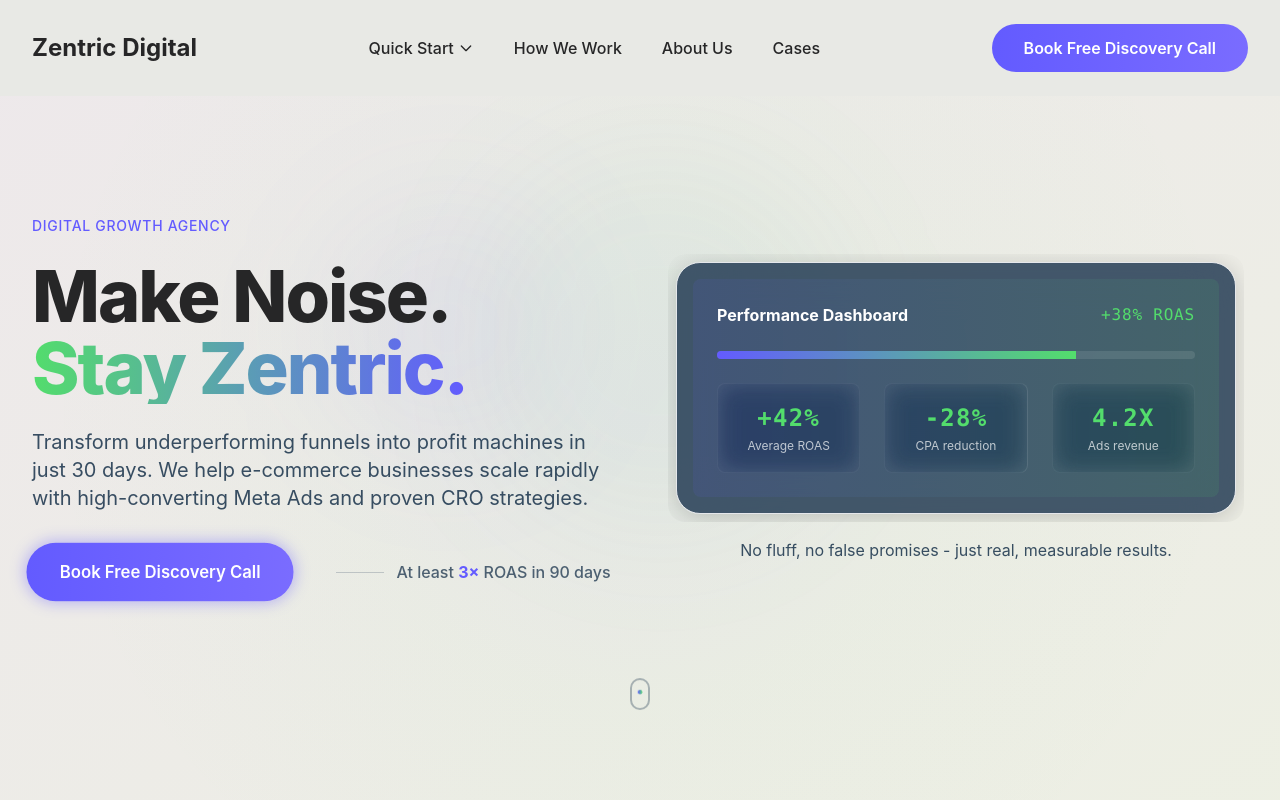
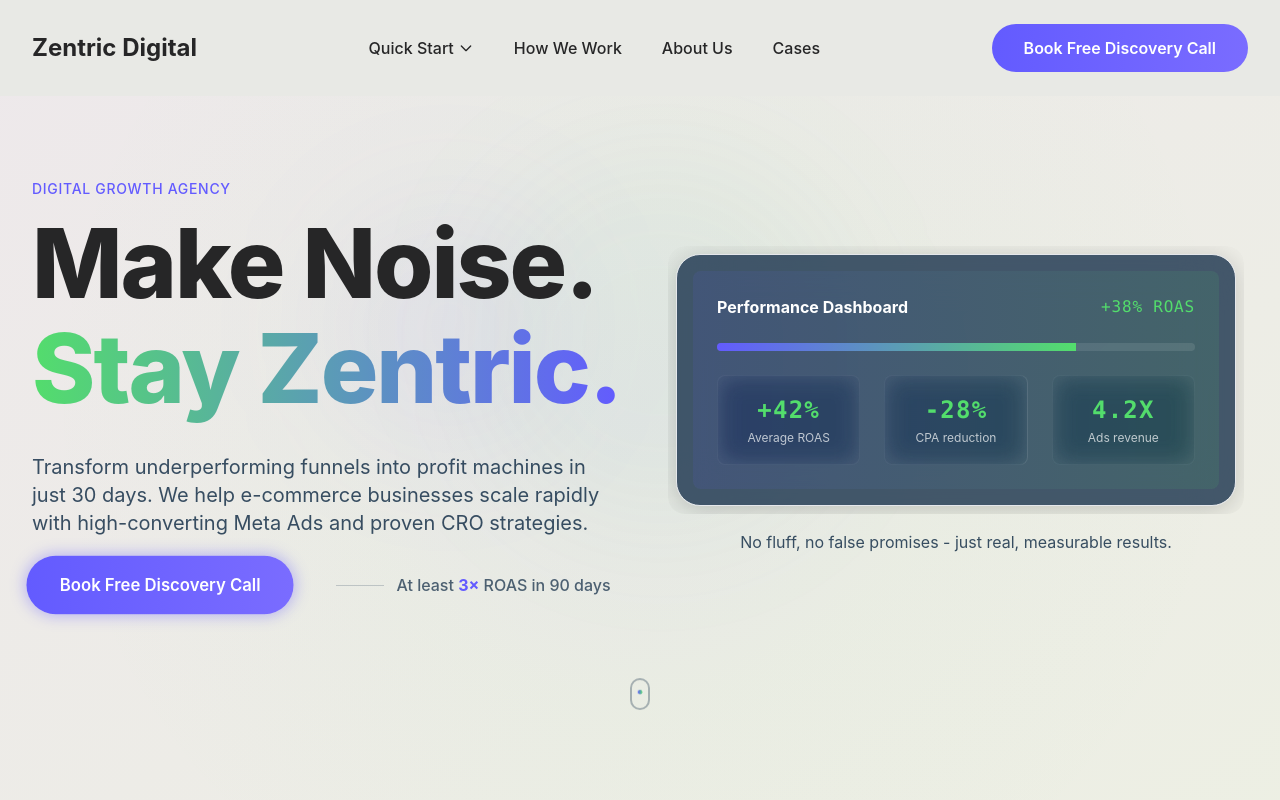
Before and after one commit to datagekko/zentric-digital, a Next.js app: page / in a window 1280 px wide. Shown: the top 800 px of the page. Built offline with nearby package versions, Linux system fonts and the light colour scheme; grey boxes are pictures that could not be loaded.

Commit message:
Enhance hero section: Fix descender cutoff, increase headline size, improve spacing

```diff
--- a/app/components/sections/HeroSection.tsx
+++ b/app/components/sections/HeroSection.tsx
@@ -206,11 +206,11 @@ const HeroSection = () => {
   const revealText = {
     hidden: {
       opacity: 0,
-      clipPath: "inset(0 100% 0 0)"
+      y: 20
     },
     visible: {
       opacity: 1,
-      clipPath: "inset(0 0 0 0)",
+      y: 0,
       transition: {
         duration: 0.8,
         ease: [0.16, 1, 0.3, 1],
@@ -363,8 +363,8 @@ const HeroSection = () => {
   return (
     <section
       ref={mergedRef}
-      className="h-screen flex flex-col justify-between bg-nordic-ivory relative overflow-hidden"
-      style={bgStyle}
+      className="min-h-screen h-auto flex flex-col justify-between bg-nordic-ivory relative"
+      style={{ ...bgStyle, overflow: 'visible' }}
     >
       {/* Static background gradient */}
       <div className="absolute inset-0 bg-gradient-to-br from-iris-purple/5 to-mint-green/5 z-0" />
@@ -599,30 +599,43 @@ const HeroSection = () => {
       </AnimatePresence>
 
       <motion.div
-        className="container mx-auto px-6 md:px-8 pt-12 md:pt-20 pb-4 z-10 text-center md:text-left max-w-7xl flex-1 flex flex-col justify-center"
+        className="container mx-auto px-6 md:px-8 pt-8 md:pt-16 pb-4 z-10 text-center md:text-left max-w-7xl flex-1 flex flex-col justify-center"
         variants={container}
         initial="hidden"
         animate={inView ? "visible" : "hidden"}
+        style={{ overflow: 'visible', clipPath: 'none' }}
       >
         {/* Grid layout for desktop, stack for mobile */}
-        <div className="grid grid-cols-1 lg:grid-cols-2 gap-4 md:gap-6 lg:gap-12 items-center">
+        <div className="grid grid-cols-1 lg:grid-cols-2 gap-4 md:gap-6 lg:gap-12 items-center" style={{ overflow: 'visible' }}>
           {/* Left column: Text content */}
-          <div className="space-y-4 md:space-y-6">
+          <div className="space-y-1 md:space-y-3" style={{ overflow: 'visible', clipPath: 'none', padding: '0 0 0.5em 0' }}>
             <motion.div variants={fadeUp} className="">
               <p className="text-iris-purple font-medium tracking-wider uppercase text-sm">Digital Growth Agency</p>
             </motion.div>
 
             <motion.h1
               variants={revealText}
-              className="text-5xl md:text-5xl lg:text-6xl xl:text-7xl font-extrabold leading-tight -tracking-[2px] overflow-visible"
+              className="text-5xl md:text-6xl lg:text-7xl xl:text-8xl font-extrabold leading-none -tracking-[2px] whitespace-nowrap"
+              style={{ overflow: 'visible', lineHeight: '1.1', paddingBottom: '0.1em' }}
             >
-              Make Noise.<br />
-              <span className="bg-gradient-to-r from-mint-green to-iris-purple bg-clip-text text-transparent overflow-visible">Stay Zentric.</span>
+              <div className="whitespace-nowrap">Make Noise.</div>
+              <span
+                className="bg-gradient-to-r from-mint-green to-iris-purple bg-clip-text text-transparent whitespace-nowrap"
+                style={{
+                  display: 'inline-block',
+                  overflow: 'visible',
+                  paddingBottom: '0.1em',
+                  position: 'relative',
+                  zIndex: 10
+                }}
+              >
+                Stay Zentric.
+              </span>
             </motion.h1>
 
             <motion.p
               variants={fadeUp}
-              className="text-base md:text-lg lg:text-xl text-deep-navy/80 max-w-3xl"
+              className="text-sm md:text-lg lg:text-xl text-deep-navy/80 max-w-3xl mt-0"
             >
               Transform underperforming funnels into profit machines in just 30 days. We help e-commerce businesses scale rapidly with high-converting Meta Ads and proven CRO strategies.
             </motion.p>
--- a/app/layout.tsx
+++ b/app/layout.tsx
@@ -6,6 +6,7 @@ export const metadata: Metadata = {
   title: 'Zentric Digital - Make Noise. Stay Zentric.',
   description: "Transform under-performing funnels into compounding profit engines in 30 days — or you don't pay. DTC ecommerce growth through CRO, Meta Ads, and Lifecycle Email.",
   keywords: 'ecommerce growth, CRO, conversion rate optimization, Meta ads, DTC brands, lifecycle email',
+  metadataBase: new URL('https://zentric.digital'),
   openGraph: {
     title: 'Zentric Digital - Make Noise. Stay Zentric.',
     description: "Transform under-performing funnels into compounding profit engines in 30 days — or you don't pay.",
```
